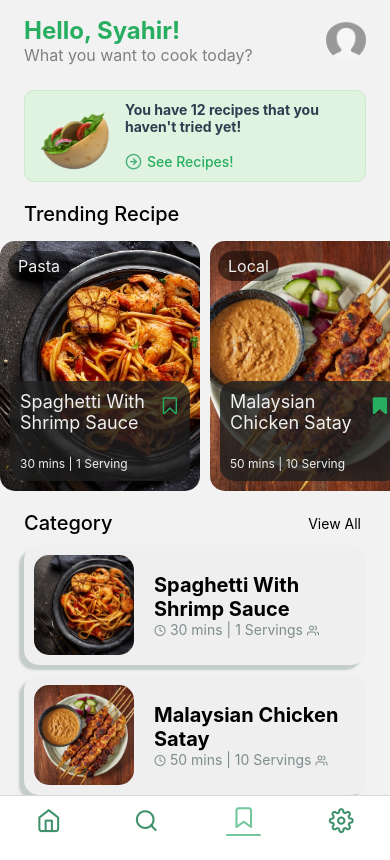
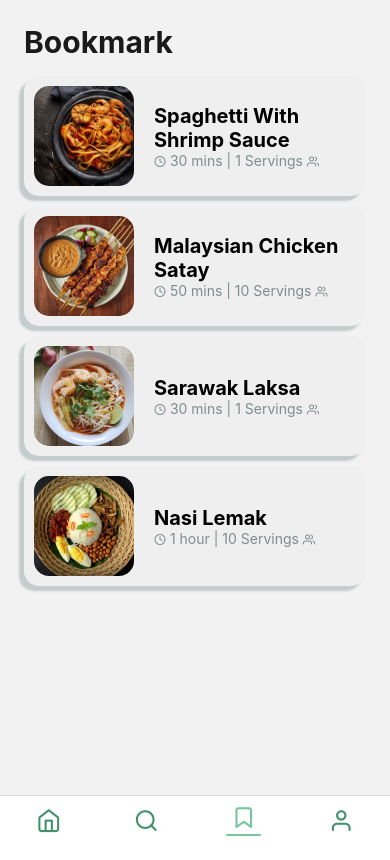
Before and after one commit to syahirdev/food-recipe, a React Native app in the folder client/: screen /Bookmark in a window 390 px wide. Built offline with nearby package versions, Linux system fonts and the light colour scheme.

Commit message:
add bookmark screen

```diff
--- a/client/src/components/HeaderTitle.tsx
+++ b/client/src/components/HeaderTitle.tsx
@@ -1,6 +1,8 @@
 import React from "react";
 import { StyleSheet, Text, View } from "react-native";
 import { COLORS, SIZE } from "../constants";
+// @ts-ignore
+import Icon from "react-native-vector-icons/Feather";
 
 interface HeaderTitleProps {
     title: string
@@ -17,11 +19,12 @@ export const HeaderTitle = ({title}: HeaderTitleProps) => {
 const styles = StyleSheet.create({
     container: {
         marginHorizontal: SIZE.large,
-        marginVertical: SIZE.xxl
+        marginTop: SIZE.xxl,
+        marginBottom: SIZE.sm
     },
     text: {
         color: COLORS.black,
-        fontSize: 18,
-        fontWeight: "500"
+        fontSize: 30,
+        fontWeight: "bold"
     }
 });
--- a/client/src/constants/index.ts
+++ b/client/src/constants/index.ts
@@ -5,8 +5,8 @@ export const COLORS = {
     green: "#27ae60",
     lightBlue: "#3498db",
     blue: "#2980b9",
-    lightBlack: "#34495e",
-    black: "#2c3e50",
+    lightBlack: "#323232",
+    black: "#1a1a1a",
     lightYellow: "#f1c40f",
     yellow: "#f39c12",
     lightOrange: "#e67e22",
--- a/client/src/navigation/Tabs.tsx
+++ b/client/src/navigation/Tabs.tsx
@@ -3,6 +3,7 @@ import { createBottomTabNavigator } from "@react-navigation/bottom-tabs";
 import { Home } from "../screens/Home";
 import { TabIcon } from "../components/TabIcon";
 import { Search } from "../screens/Search";
+import { Bookmark } from "../screens/Bookmark";
 
 const Tab = createBottomTabNavigator();
 
@@ -39,7 +40,7 @@ export const Tabs = () => {
             />
             <Tab.Screen
                 name={"Bookmark"}
-                component={Home}
+                component={Bookmark}
                 options={{
                     headerShown: false,
                     tabBarIcon: ({focused}) => (
@@ -56,7 +57,7 @@ export const Tabs = () => {
                     headerShown: false,
                     tabBarIcon: ({focused}) => (
                         <TabIcon
-                            icon={"settings"}
+                            icon={"user"}
                             focused={focused}/>
                     )
                 }}
--- /dev/null
+++ b/client/src/screens/Bookmark.tsx
@@ -0,0 +1,35 @@
+import React from "react";
+import { FlatList, StyleSheet, View } from "react-native";
+import { SIZE } from "../constants";
+import { HeaderTitle } from "../components/HeaderTitle";
+import { CategoryCard } from "../components/CategoryCard";
+import { data } from "../assets/data";
+
+export const Bookmark = ({navigation}: any) => {
+    return (
+        <View style={styles.container}>
+            <HeaderTitle title={"Bookmark"}/>
+            <FlatList
+                data={data}
+                keyExtractor={item => `${item.id}`}
+                renderItem={({item}) => (
+                    <CategoryCard
+                        item={item}
+                        onPress={() => navigation.navigate("Recipe", {recipe: item})}
+                    />
+                )}
+                ListFooterComponent={
+                    <View style={{marginBottom: 50}}/>
+                }
+                keyboardDismissMode={"on-drag"}
+                showsVerticalScrollIndicator={false}
+            />
+        </View>
+    );
+};
+
+const styles = StyleSheet.create({
+    container: {
+        marginTop: SIZE.sm
+    }
+});
```
